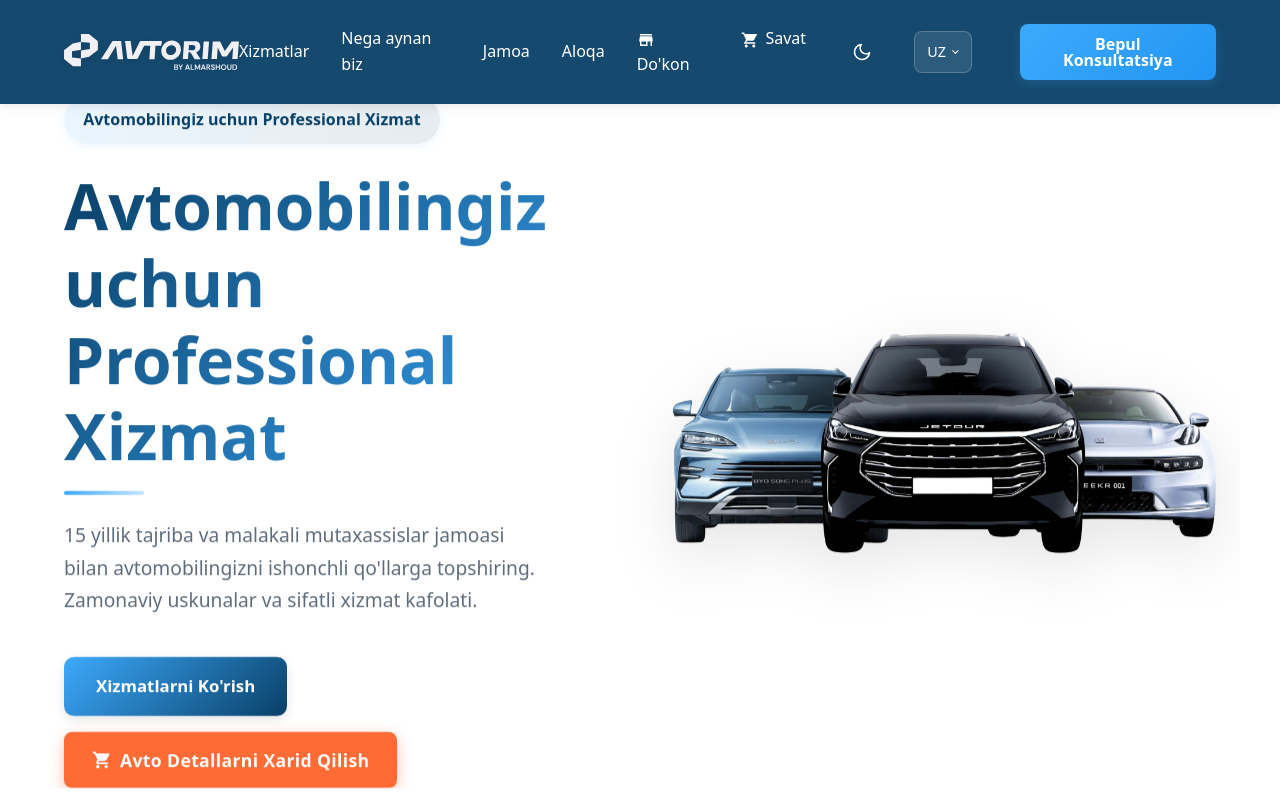
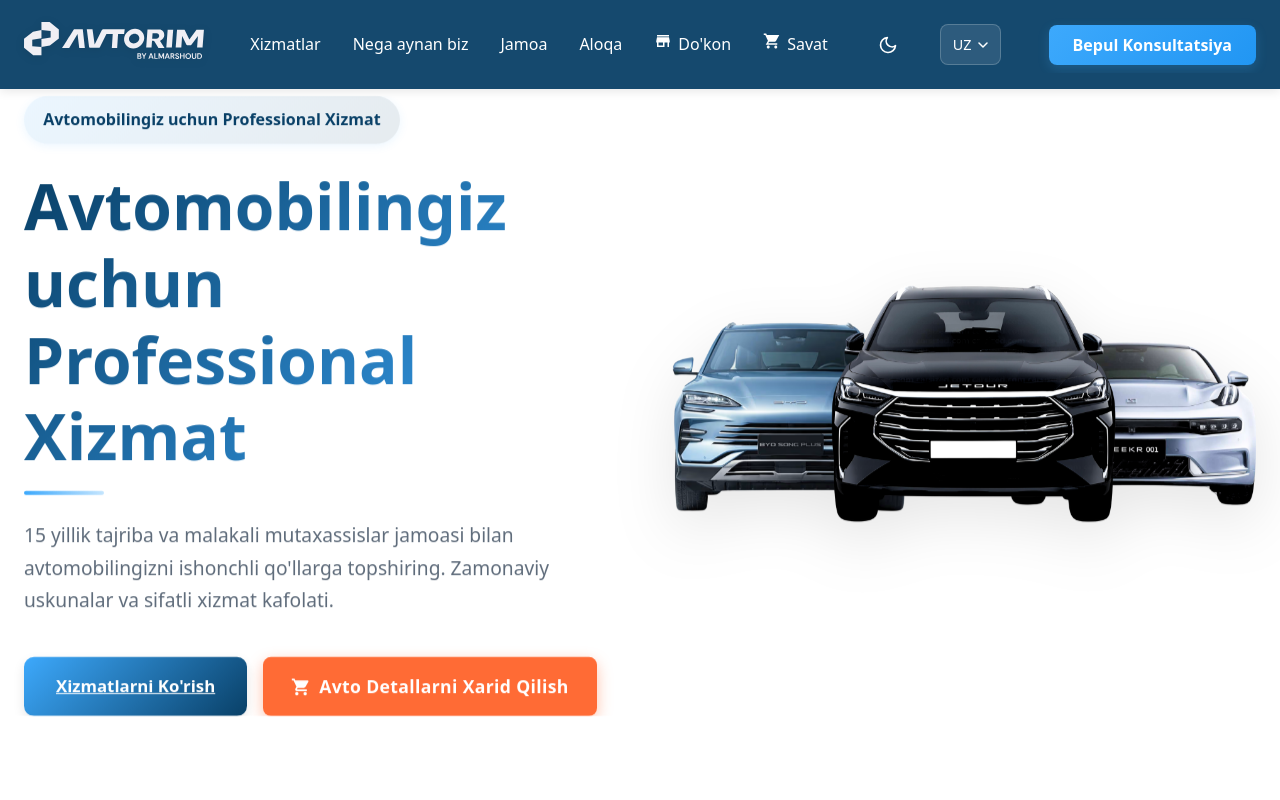
Before and after one commit to Mirjalol49/Avtorim.uz, a React (Vite) app: page / in a window 1280 px wide. Shown: the top 800 px of the page. Built offline with nearby package versions, Linux system fonts and the light colour scheme.

Commit message:
fixed container

```diff
--- a/package.json
+++ b/package.json
@@ -33,7 +33,6 @@
     "scrollreveal": "^4.0.9",
     "swiper": "^11.2.5",
     "tailwind-merge": "^3.0.2",
-    "tailwindcss": "^4.0.12",
     "tailwindcss-animate": "^1.0.7",
     "uuid": "^11.1.0"
   },
--- a/src/Ui/Header/Header.css
+++ b/src/Ui/Header/Header.css
@@ -9,7 +9,8 @@
     transition: all 0.3s ease;
     backdrop-filter: blur(8px);
     box-shadow: 0 2px 10px var(--shadow);
-    overflow: visible;
+    overflow: hidden;
+
 }
 
 .header.scrolled {
--- a/src/index.css
+++ b/src/index.css
@@ -1,7 +1,3 @@
-@import "tailwindcss";
-@tailwind base;
-@tailwind components;
-@tailwind utilities;
 
 :root {
   --primary: #3da9fc;
@@ -97,9 +93,9 @@
 
 /* Layout utilities */
 .container {
-  max-width: 1400px;
-  margin: 0 auto;
-  padding: 0 1.5rem;
+  max-width: 1400px !important;
+  margin: 0 auto !important;
+  padding: 0 1.5rem !important;
 }
 
 
--- a/tailwind.config.js
+++ /dev/null
@@ -1,46 +0,0 @@
-const { fontFamily } = require("tailwindcss/defaultTheme");
-
-/** @type {import('tailwindcss').Config} */
-module.exports = {
-  darkMode: ["class"],
-  content: [
-    "./src/**/*.{js,ts,jsx,tsx}",
-    "./pages/**/*.{js,ts,jsx,tsx}",
-  ],
-  theme: {
-    container: {
-      center: true,
-      padding: "2rem",
-      screens: {
-        "2xl": "1400px",
-      },
-    },
-    extend: {
-      animation: {
-        'infinite-scroll': 'infinite-scroll 25s linear infinite',
-      },
-      keyframes: {
-        'infinite-scroll': {
-          from: { transform: 'translateX(0)' },
-          to: { transform: 'translateX(-100%)' },
-        },
-      },
-      colors: {
-        border: "hsl(var(--border))",
-        input: "hsl(var(--input))",
-        ring: "hsl(var(--ring))",
-        background: "hsl(var(--background))",
-        foreground: "hsl(var(--foreground))",
-      },
-      borderRadius: {
-        lg: "var(--radius)",
-        md: "calc(var(--radius) - 2px)",
-        sm: "calc(var(--radius) - 4px)",
-      },
-      fontFamily: {
-        sans: ["var(--font-sans)", ...fontFamily.sans],
-      },
-    },
-  },
-  plugins: [require("tailwindcss-animate")],
-};
```
Also changed, not shown: 1 other file (tests, documents, lock files or other folders).
